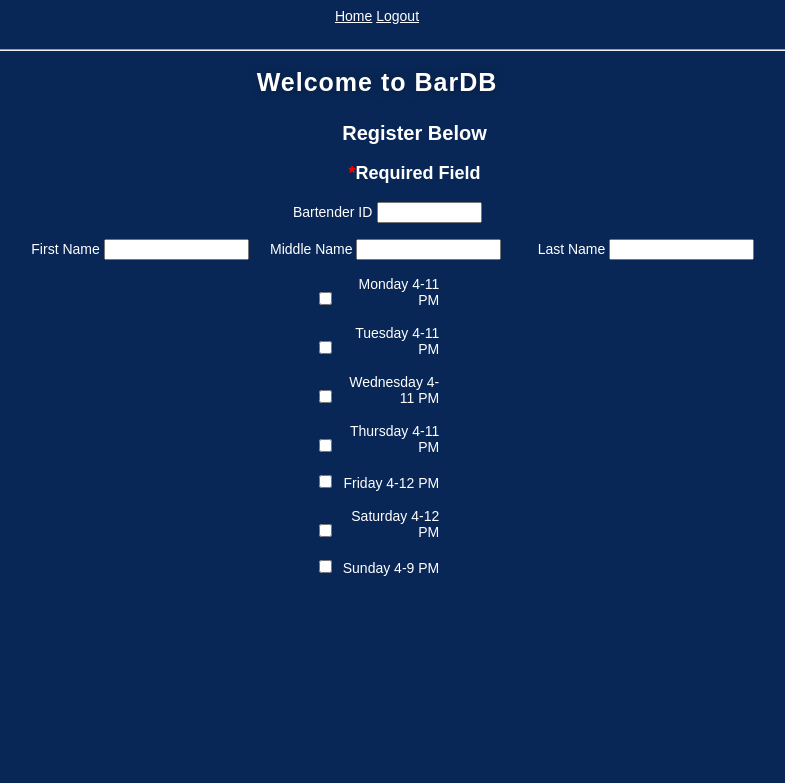
After one commit to BryanColeman/Database_Bar_Project, a Flask app: template app/templates/newuser.html in a window 1280 px wide. The commit adds this page. Shown: the top 783 px of the page, without its empty margins (263-1048 px from the left). Run offline with Flask 2, Linux system fonts and the light colour scheme; the template is opened without the code that fills it: values that come from a table or form of the project are taken from there, others are empty.

Commit message:
create some routes, html, css, and forms

```diff
--- a/app/__init__.py
+++ b/app/__init__.py
@@ -10,10 +10,10 @@ base_directory = os.path.abspath(os.path.dirname(__file__))
 application = app = Flask(__name__)
 app.config.from_object(Config)
 
-#login = LoginManager(app)
+login = LoginManager(app)
 # this will automatically send the user back to the
 # login page if there is no user logined
 # this essentially requires a login
-#login.login_view = 'index'
+login.login_view = 'index'
 
 from app import models, routes
--- a/app/forms.py
+++ b/app/forms.py
@@ -0,0 +1,26 @@
+from flask_wtf import FlaskForm
+from wtforms import StringField, SubmitField, BooleanField, IntegerField
+from wtforms.validators import DataRequired, Optional
+
+
+class LoginForm(FlaskForm):
+    bartender_id = StringField('username', validators=[DataRequired()])
+    submit = SubmitField('Sign In')
+
+
+class RegisterForm(FlaskForm):
+    bartender_id = StringField('Bartender ID', validators=[DataRequired()])
+    first_name = StringField('First Name', validators=[DataRequired()])
+    middle_name = StringField('Middle Name', validators=[Optional()])
+    last_name = StringField('Last Name', validators=[DataRequired()])
+    work_monday = BooleanField('Monday 4-11 PM')
+    work_tuesday = BooleanField('Tuesday 4-11 PM')
+    work_wednesday = BooleanField('Wednesday 4-11 PM')
+    work_thursday = BooleanField('Thursday 4-11 PM')
+    work_friday = BooleanField('Friday 4-12 PM')
+    work_saturday = BooleanField('Saturday 4-12 PM')
+    work_sunday = BooleanField('Sunday 4-9 PM')
+    wage = IntegerField('Wage', validators=[DataRequired()])
+    submit = SubmitField('Register')
+
+    #validate bartender_id
--- /dev/null
+++ b/app/seed/seed.py
@@ -0,0 +1,2 @@
+
+#create info for the database here
--- /dev/null
+++ b/app/static/css/base.css
@@ -0,0 +1,16 @@
+
+div{
+    font-size: 14px; color:white; text-align: center;
+}
+
+a:visited, a:active, a:link{
+    color: white;
+}
+
+a:hover{
+    color: blueviolet;
+}
+
+h2{
+     font-size: 18px; list-style-type: none; text-align: center;
+}
--- /dev/null
+++ b/app/static/css/newuser.css
@@ -0,0 +1,40 @@
+body {
+	font-family: "Arial", Helvetica, sans-serif;
+    background: #092756;
+}
+
+h1 { color: #fff; font-size: 25px; text-shadow: 0 0 10px rgba(0,0,0,0.3); letter-spacing:1px; text-align:center; }
+h2 {color: white; margin-left:75px; text-align: center; font-size: 20px; margin-top: 25px;}
+h3 { color: white; font-size: 18px; text-align: center; margin-left: 75px;}
+form{
+    text-align: center;
+}
+label{
+    display: inline-block;
+    clear: left;
+    width: 100px;
+    text-align: right;
+    color: white;
+    font-size: 14px;
+}
+
+form .city {
+    margin-left: 20px;
+}
+
+input [type=text]{
+    display: inline-block;
+    float: left;
+    width: 25%;
+    margin-bottom: 8px;
+    background: rgba(0,0,0,0.3);
+    border: none;
+    outline: none;
+    padding: 8px;
+    font-size: 13px;
+    color: #fff;
+    text-shadow: 1px 1px 1px rgba(0,0,0,0.3);
+    border: 1px solid rgba(0,0,0,0.3);
+    border-radius: 4px;
+    box-shadow: inset 0 -5px 45px rgba(100,100,100,0.2), 0 1px 1px rgba(255,255,255,0.2);
+}
--- /dev/null
+++ b/app/templates/base.html
@@ -0,0 +1,28 @@
+<html>
+    <head>
+        <link rel ="stylesheet" href="../static/css/base.css">
+        {% if title %}
+        <title>{{ title }} - Bar DB</title>
+        {% else %}
+        <title>Bar DB</title>
+        {% endif %}
+    </head>
+    <body>
+        <div>
+            <a href="{{ url_for('index') }}">Home</a>
+            <a href="{{ url_for('logout') }}">Logout</a>
+        </div>
+        <h2><hr>
+        {% with messages = get_flashed_messages() %}
+        {% if messages %}
+        <ul>
+            {% for message in messages %}
+            <li>{{ message }}</li>
+            {% endfor %}
+        </ul>
+            </h2>
+        {% endif %}
+        {% endwith %}
+        {% block content %}{% endblock %}
+    </body>
+</html>
--- /dev/null
+++ b/app/templates/newuser.html
@@ -0,0 +1,46 @@
+{% extends "base.html" %}
+{% block content %}
+    <head>
+	<link rel ="stylesheet" href="../static/css/newuser.css">
+    </head>
+    <body>
+ 	<h1> Welcome to BarDB</h1>
+    <h2>Register Below</h2>
+    <form action="" method="post" novalidate>
+        {{ form.hidden_tag() }}
+        <h3><span style="color: red;">*</span>Required Field</h3>
+        <p>
+            {{ form.bartender_id.label }}
+            {{ form.bartender_id(size=10) }}
+            {% for error in form.bartender_id.errors %}
+            <span style="color: red;">*</span>
+            {% endfor %}
+        </p>
+    <div class="row">
+        <p>
+            {{ form.first_name.label }}
+            {{ form.first_name(size=15) }}
+            {% for error in form.first_name.errors %}
+            <span style="color: red;">*</span>
+            {% endfor %}
+            {{ form.middle_name.label }}
+            {{ form.middle_name(size=15) }}
+            {{ form.last_name.label }}
+            {{ form.last_name(size=15) }}
+            {% for error in form.last_name.errors %}
+            <span style="color: red;">*</span>
+            {% endfor %}
+        </p>
+     </div>
+        <p>{{ form.work_monday() }} {{ form.work_monday.label }}</p>
+        <p>{{ form.work_tuesday() }} {{ form.work_tuesday.label }}</p>
+        <p>{{ form.work_wednesday() }} {{ form.work_wednesday.label }}</p>
+        <p>{{ form.work_thursday() }} {{ form.work_thursday.label }}</p>
+        <p>{{ form.work_friday() }} {{ form.work_friday.label }}</p>
+        <p>{{ form.work_saturday() }} {{ form.work_saturday.label }}</p>
+        <p>{{ form.work_sunday() }} {{ form.work_sunday.label }}</p>
+        <p>{{ form.sub() }}
+        </p>
+    </form>
+    </body>
+{% endblock %}
```
Also changed, not shown: app/models.py (+7 -0 lines), app/routes.py (+46 -4 lines), app/static/css/index.css (+0 -10 lines), app/static/css/login.css (added, +25 -0 lines), app/templates/index.html (+7 -2 lines), app/templates/login.html (added, +26 -0 lines).
